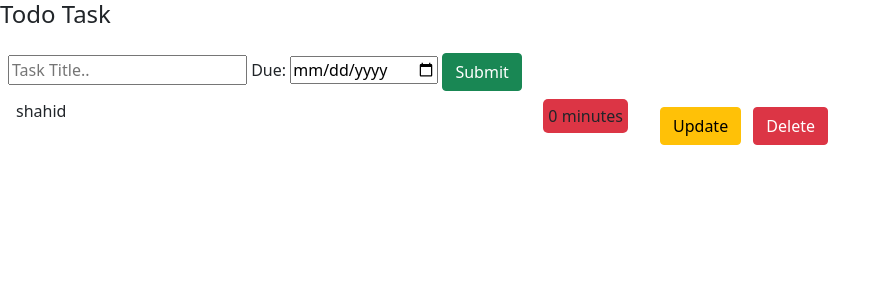
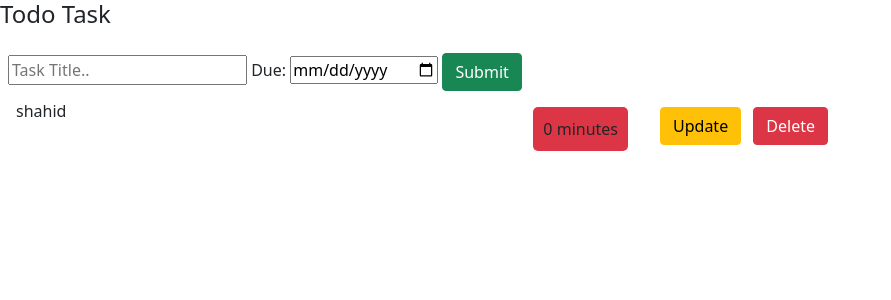
Before and after one commit to bhavyatws/Todo, a Django app: page / in a window 1280 px wide. Shown: the top 300 px of the page, without its empty margins (0-891 px from the left). Run offline with Django 4.2, Linux system fonts and the light colour scheme; data comes from the database, SQL or seed files in the repository; both versions use the stored data as it was after the commit.

Commit message:
Fixed Front end

```diff
--- a/home/templates/listtask.html
+++ b/home/templates/listtask.html
@@ -16,7 +16,7 @@
       .timer{
         background-color: #dc3545;
         border-radius: 5px;
-        padding: 5px;
+        padding: 10px;
 
       }
     </style>
@@ -35,7 +35,7 @@
         <div class="col mx-2">
           {% if task.complete == True %}
           <strike>{{task}},{{task.due}}</strike>
-          {% else %}<span>{{task}}</span><span style="float: right;" class="timer"><span>{{task.due|timeuntil}}</span></span>
+          {% else %}<span>{{task}}</span><span style="float: right;" class="timer mt-2"><span>{{task.due|timeuntil}}</span></span>
           {% endif %}
           </div>
         <div class="col ">
```
Also changed, not shown: db.sqlite3.
